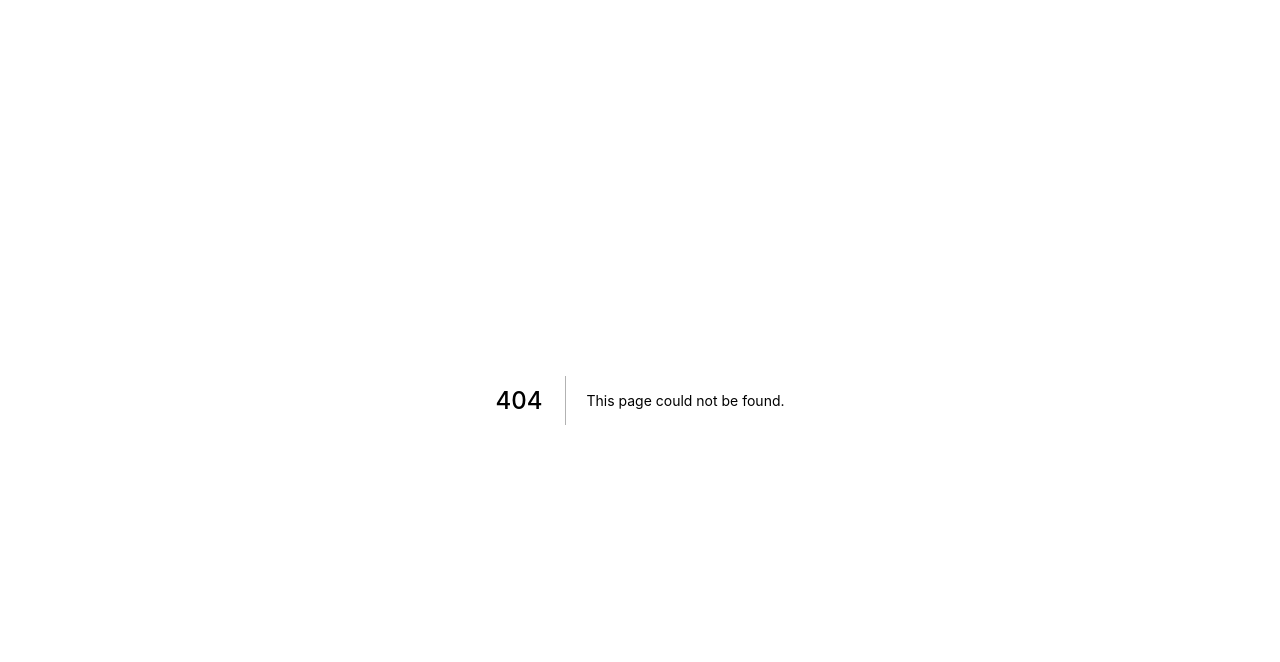
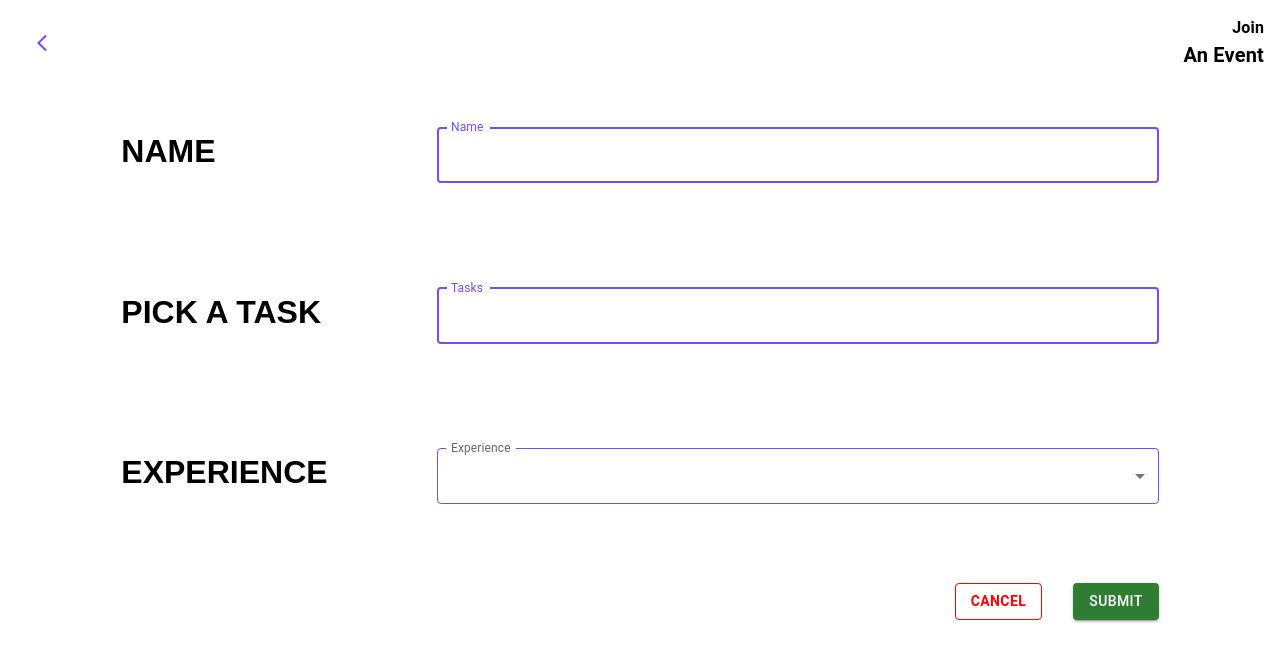
Before and after one commit to DECO3801-ANJAS/caldv0.1, a Next.js app: page /join in a window 1280 px wide. Before the commit this address had no page. Shown: the top 662 px of the page. Built offline with nearby package versions, Linux system fonts and the light colour scheme.

Commit message:
created join event page WIP

```diff
--- /dev/null
+++ b/src/pages/join/index.tsx
@@ -0,0 +1,212 @@
+import type { NextPage } from 'next'
+import * as React from 'react'
+import Grid from '@mui/material/Grid';
+import Typography from '@mui/material/Typography';
+import ArrowBack from '../../components/ArrowBack';
+import TextField from '@mui/material/TextField';
+import Dropzone from '../../components/Dropzone';
+import BasicDatePicker from '../../components/DateTimeInput';
+import FreeSolo from '../../components/AutoComplete';
+import Chip from '@mui/material/Chip';
+import { styled } from '@mui/material/styles';
+import AddCircleOutlineIcon from '@material-ui/icons/AddCircleOutline';
+import Button from '@mui/material/Button';
+import { createTheme, ThemeProvider } from '@mui/material/styles';
+import { makeStyles } from "@material-ui/core/styles";
+import { Dayjs } from 'dayjs';
+import Box from '@mui/material/Box';
+import IconButton from '@mui/material/IconButton';
+import IFile from '../../interfaces/models/file';
+import styles from '../../styles/Home.module.css';
+import InputLabel from '@mui/material/InputLabel';
+import MenuItem from '@mui/material/MenuItem';
+import FormControl from '@mui/material/FormControl';
+import Select, { SelectChangeEvent } from '@mui/material/Select';
+
+const theme = createTheme({
+  palette: {
+    primary: {
+      main: "#784CF4"
+    }
+  },
+});
+
+const useStyles = makeStyles(() => ({
+  select: {
+    "&:before": {
+      borderColor: "#784CF4"
+    },
+    "&:after": {
+      borderColor: "#784CF4"
+    }
+  },
+  icon: {
+    fill: "#784CF4"
+  }
+}));
+
+const textTheme = createTheme({
+  typography: {
+    fontFamily: [
+      'Open Sans',
+      'Mohave',
+      'sans-serif',
+    ].join(','),
+    body1: {
+      fontWeight: 750,
+      fontSize: "200%"
+    },
+  },
+});
+
+const CssTextField = styled(TextField)({
+    '& label.Mui-focused': {
+      color: "#784CF4",
+    },
+    '& .MuiInput-underline:after': {
+      borderBottomColor: "#784CF4",
+    },
+    '& .MuiOutlinedInput-root': {
+      '& fieldset': {
+        borderColor: "#784CF4",
+      },
+      '&:hover fieldset': {
+        borderColor: "#784CF4",
+      },
+      '&.Mui-focused fieldset': {
+        borderColor: "#784CF4",
+      },
+    },
+});
+
+const CssSelect = styled(Select)(() => ({
+    '& label.Mui-focused': {
+      color: "#784CF4",
+    },
+    '& .MuiInput-underline:after': {
+      borderBottomColor: "#784CF4",
+    },
+  "&.MuiOutlinedInput-root": {
+    "& fieldset": {
+      borderColor: "#784CF4"
+    },
+    "&:hover fieldset": {
+      borderColor: "#784CF4"
+    },
+    "&.Mui-focused fieldset": {
+      borderColor: "#784CF4"
+    }
+  }
+}));
+
+const Join: NextPage = () => {
+
+  const classes = useStyles();
+
+  const [joinDetails, setJoinDetails] = React.useState({
+    name: "",
+    task: "",
+    experience: ""
+  })
+
+  const handleChangeEvent = (e : React.ChangeEvent<HTMLInputElement>) => {
+    const value = e.target.value
+    const name = e.target.name
+    setJoinDetails((prev) => ({
+        ...prev,
+        [name]: value,
+    }));
+  }
+
+  const [taskInputValue, setTaskInputValue] = React.useState('');
+
+  const handleExperienceChange = (event: SelectChangeEvent) => {
+    setJoinDetails({...joinDetails,
+      experience: event.target.value as string});
+  };
+
+  const handleSubmit = () => {
+    // TODO: Implement submission here
+    console.log(taskInputValue);
+    console.log(joinDetails);
+  };
+
+  return (
+    <ThemeProvider theme={theme}>
+      <Grid container alignItems='center' justifyContent='space-between' style={{padding:"1rem"}}>
+        <Grid item>
+          <ArrowBack href={"/"}/>
+        </Grid>
+        <Grid item>
+          <Grid item>
+            <Typography style={{fontSize:16, textAlign:"right", fontWeight:"600"}}>Join</Typography>
+          </Grid>
+          <Grid item>
+            <Typography style={{fontSize:20, textAlign:"right", fontWeight:"bold"}}>An Event</Typography>
+          </Grid>
+        </Grid>
+      </Grid>
+
+      <Grid container spacing={2}  justifyContent="center" style={{padding:"1rem"}}>
+        <Grid item xs={3} style={{marginTop: "2%", marginBottom:"5%"}}>
+          <ThemeProvider theme={textTheme}>
+            <Typography fontFamily='sans-serif'>
+              NAME
+            </Typography>
+          </ThemeProvider>
+        </Grid>
+        <Grid item xs={7} style={{marginTop: "2%", marginBottom:"5%"}}>
+          <CssTextField name="name" label="Name" onChange={handleChangeEvent} focused fullWidth/>
+        </Grid>
+        <Grid item xs={3}  style={{marginTop: "2%", marginBottom:"5%"}}>
+          <ThemeProvider theme={textTheme}>
+            <Typography fontFamily='sans-serif'>
+              PICK A TASK
+            </Typography>
+          </ThemeProvider>
+        </Grid>
+        <Grid item xs={7} style={{marginTop: "2%", marginBottom:"5%"}}>
+        <FreeSolo
+            inputValue={taskInputValue}
+            setInputValue={setTaskInputValue}
+            />
+        </Grid>
+        <Grid item xs={3} style={{marginTop: "2%", marginBottom:"5%"}}>
+          <ThemeProvider theme={textTheme}>
+            <Typography fontFamily='sans-serif'>
+              EXPERIENCE
+            </Typography>
+          </ThemeProvider>
+        </Grid>
+        <Grid item xs={7} style={{marginTop: "2%", marginBottom:"5%"}}>
+          <FormControl fullWidth>
+            <InputLabel id="demo-simple-select-label" shrink={true}>Experience</InputLabel>
+            <CssSelect
+            notched={true}
+            labelId="demo-simple-select-label"
+            className={classes.select}
+            inputProps={{
+              classes: {
+                icon: classes.icon
+              }
+            }}
+            value={joinDetails.experience}
+            label="Experience"
+            onChange={handleExperienceChange}
+            >
+              <MenuItem value={"beginner"}>Beginner</MenuItem>
+              <MenuItem value={"intermediate"}>Intermediate</MenuItem>
+              <MenuItem value={"expert"}>Expert</MenuItem>
+            </CssSelect>
+          </FormControl>
+        </Grid>
+        <Grid item xs={10} textAlign="right">
+          <Button variant="outlined" sx={{ borderColor: "red" }} style={{color:"#FF0000", backgroundColor:"#FFFFFF", marginRight:"3%"}} onClick={handleSubmit}><b>Cancel</b></Button>
+          <Button variant="contained" color='success' onClick={handleSubmit}>Submit</Button>
+        </Grid>
+      </Grid>
+    </ThemeProvider>
+  )
+}
+
+export default Join
```
